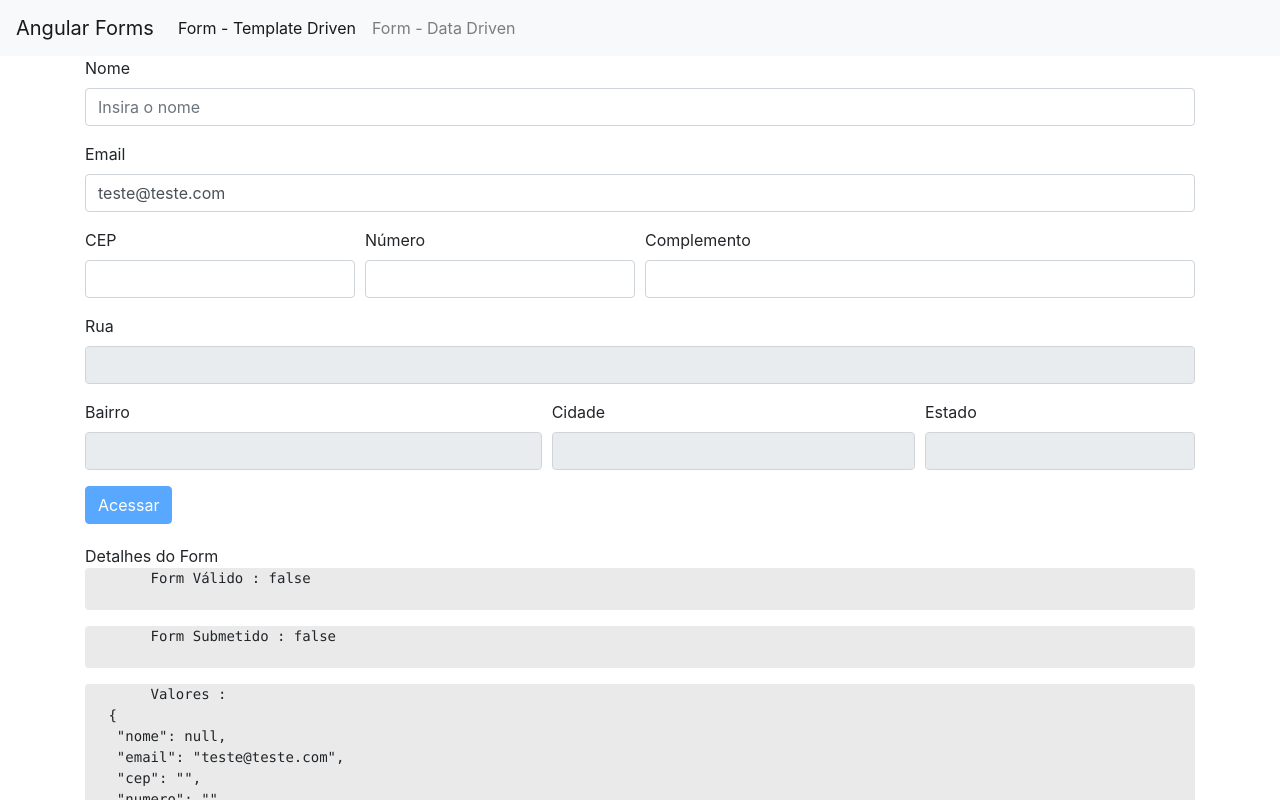
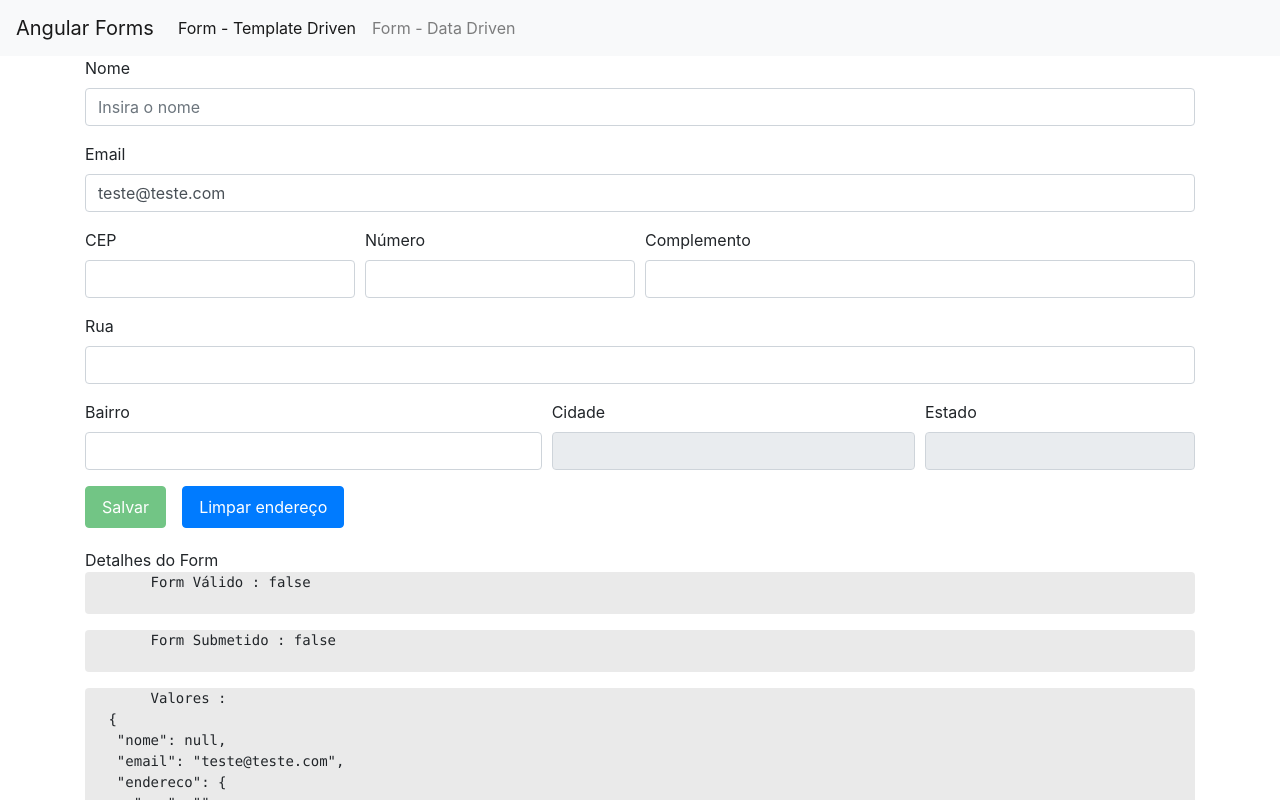
Before and after one commit to carolferreiradev/curso-angular-loianegroner, an Angular app in the folder forms/: page /templateForm in a window 1280 px wide. Shown: the top 800 px of the page. Built offline with nearby package versions, Linux system fonts and the light colour scheme.

Commit message:
Consumindo API Cep + PatchValue e setValue

```diff
--- a/forms/src/app/template-form/template-form.component.css
+++ b/forms/src/app/template-form/template-form.component.css
@@ -1,3 +1,9 @@
-/* .ng-invalid.ng-touched:not(form) {
-  border: 1px solid red;
-} */
+.endereco{
+  margin-left: 5px;
+  margin-right: 5px;
+}
+
+button{
+  margin-right: 1rem;
+  padding: 0.5rem 1rem;
+}
--- a/forms/src/app/template-form/template-form.component.html
+++ b/forms/src/app/template-form/template-form.component.html
@@ -1,8 +1,9 @@
-<form #formulario="ngForm" (ngSubmit)="onSubmit(formulario)" class="form-horizontal">
+<form #formulario="ngForm" (ngSubmit)="onSubmit(formulario)">
   <div class="form-row">
     <div class="form-group col-sm-12" [ngClass]="cssError(nome)">
       <label for="nome">Nome</label>
-      <input required type="text" class="form-control" id="nome" placeholder="Insira o nome" name="nome" [(ngModel)]="usuario.nome" #nome="ngModel">
+      <input required type="text" class="form-control" id="nome" placeholder="Insira o nome" name="nome"
+        [(ngModel)]="usuario.nome" #nome="ngModel">
       <app-campo-control-erro [mostrarErro]="verificaValidTouched(nome)" msgErro="Nome é obrigatório.">
       </app-campo-control-erro>
 
@@ -16,9 +17,12 @@
       </app-campo-control-erro>
     </div>
 
+    <div ngModelGroup="endereco" class="endereco">
+      <div class="form-row">
+
         <div class="form-group col-md-3" [ngClass]="cssError(cep)">
           <label for="cep" class="control-label">CEP</label>
-      <input type="text" class="form-control" id="cep" name="cep" ngModel required #cep="ngModel">
+          <input type="text" class="form-control" id="cep" name="cep" ngModel required #cep="ngModel" (blur)="consultaCEP($event.target.value, formulario)">
           <app-campo-control-erro [mostrarErro]="verificaValidTouched(cep)" msgErro="CEP inválido.">
           </app-campo-control-erro>
 
@@ -39,14 +43,14 @@
 
         <div class="form-group col-sm-12" [ngClass]="cssError(rua)">
           <label for="rua" class="control-label">Rua</label>
-      <input readonly type="text" class="form-control" id="rua" name="rua" ngModel required #rua="ngModel">
+          <input type="text" class="form-control" id="rua" name="rua" ngModel required #rua="ngModel">
           <app-campo-control-erro [mostrarErro]="verificaValidTouched(rua)" msgErro="Rua é obrigatória.">
           </app-campo-control-erro>
         </div>
 
         <div class="form-group col-md-5" [ngClass]="cssError(bairro)">
           <label for="bairro" class="control-label">Bairro</label>
-      <input readonly type="text" class="form-control" id="bairro" name="bairro" ngModel required #bairro="ngModel">
+          <input type="text" class="form-control" id="bairro" name="bairro" ngModel required #bairro="ngModel">
           <app-campo-control-erro [mostrarErro]="verificaValidTouched(bairro)" msgErro="Bairro é obrigatório.">
           </app-campo-control-erro>
         </div>
@@ -64,10 +68,14 @@
           <app-campo-control-erro [mostrarErro]="verificaValidTouched(estado)" msgErro="Estado é obrigatório.">
           </app-campo-control-erro>
         </div>
+      </div>
 
     </div>
 
-  <button type="submit" class="btn btn-primary" [disabled]="!formulario.valid">Acessar</button>
+  </div>
+
+  <button type="submit" class="btn btn-success" [disabled]="!formulario.valid">Salvar</button>
+  <button type="submit" class="btn btn-primary" (click)="resetaDadosEndereco(formulario)">Limpar endereço</button>
 
   <app-form-debug [form]="formulario"></app-form-debug>
 </form>
--- a/forms/src/app/template-form/template-form.component.ts
+++ b/forms/src/app/template-form/template-form.component.ts
@@ -1,5 +1,7 @@
 import { Component, OnInit } from '@angular/core';
 import { NgForm } from '@angular/forms';
+import { HttpClient } from '@angular/common/http';
+import { map } from 'rxjs/operators';
 
 interface Usuario {
   nome: string,
@@ -18,7 +20,7 @@ export class TemplateFormComponent implements OnInit {
     email: "teste@teste.com"
   }
 
-  constructor() { }
+  constructor(private http: HttpClient) { }
 
   ngOnInit() {
   }
@@ -39,4 +41,69 @@ export class TemplateFormComponent implements OnInit {
     console.log(this.usuario)
   }
 
+  async consultaCEP(cep: string, formulario) {
+
+    //Deixando somente digitos
+    cep = cep.replace(/\D/g, "");
+
+    //Verifica se o CEP tem valor informado
+    if (cep != "") {
+
+      //Expressão regular para validar o CEP
+      const validacep = /^[0-9]{8}$/;
+
+      if (validacep.test(cep)) {
+
+        //Consulta o webservice viacep.com.br
+        await this.http.get(`https://viacep.com.br/ws/${cep}/json`)
+          .subscribe((dados) => this.populaDadosEndereco(dados, formulario))
+
+      }
+    } else {
+      alert('CEP informado é inválido')
+    }
+
+  }
+
+  populaDadosEndereco(dados, formulario: NgForm) {
+    // formulario.setValue({
+    //   nome: formulario.value.nome,
+    //   email: formulario.value.email,
+    //   endereco: {
+    //     cep: dados.cep,
+    //     numero: '',
+    //     complemento: dados.complemento,
+    //     rua: dados.logradouro,
+    //     bairro: dados.bairro,
+    //     cidade: dados.localidade,
+    //     estado: dados.uf
+    //   }
+    // })
+
+    formulario.form.patchValue({
+      endereco: {
+        cep: dados.cep,
+        complemento: dados.complemento,
+        rua: dados.logradouro,
+        bairro: dados.bairro,
+        cidade: dados.localidade,
+        estado: dados.uf
+      }
+    })
+
+  }
+
+  resetaDadosEndereco(formulario){
+    formulario.form.patchValue({
+      endereco: {
+        cep: null,
+        complemento: null,
+        rua: null,
+        bairro: null,
+        cidade: null,
+        estado: null
+      }
+    })
+  }
+
 }
--- a/forms/src/app/template-form/template-form.module.ts
+++ b/forms/src/app/template-form/template-form.module.ts
@@ -4,6 +4,7 @@ import { TemplateFormComponent } from './template-form.component';
 import { NgModule } from '@angular/core';
 import { CommonModule } from '@angular/common';
 import { FormsModule } from '@angular/forms';
+import { HttpClientModule } from '@angular/common/http'
 
 @NgModule({
   declarations: [
@@ -13,7 +14,8 @@ import { FormsModule } from '@angular/forms';
   ],
   imports: [
     CommonModule,
-    FormsModule
+    FormsModule,
+    HttpClientModule
   ]
 })
 export class TemplateFormModule { }
```
Lines whose indentation alone changed are shown as unchanged.
